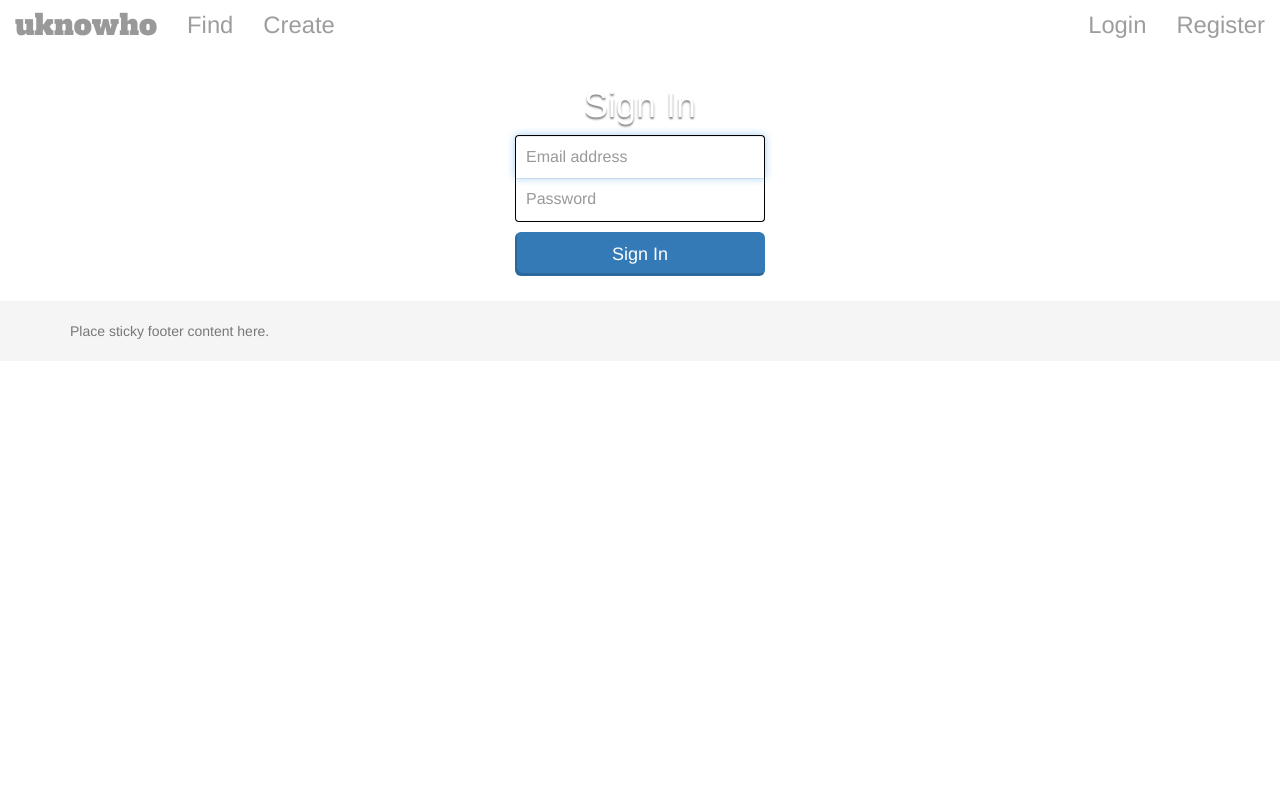
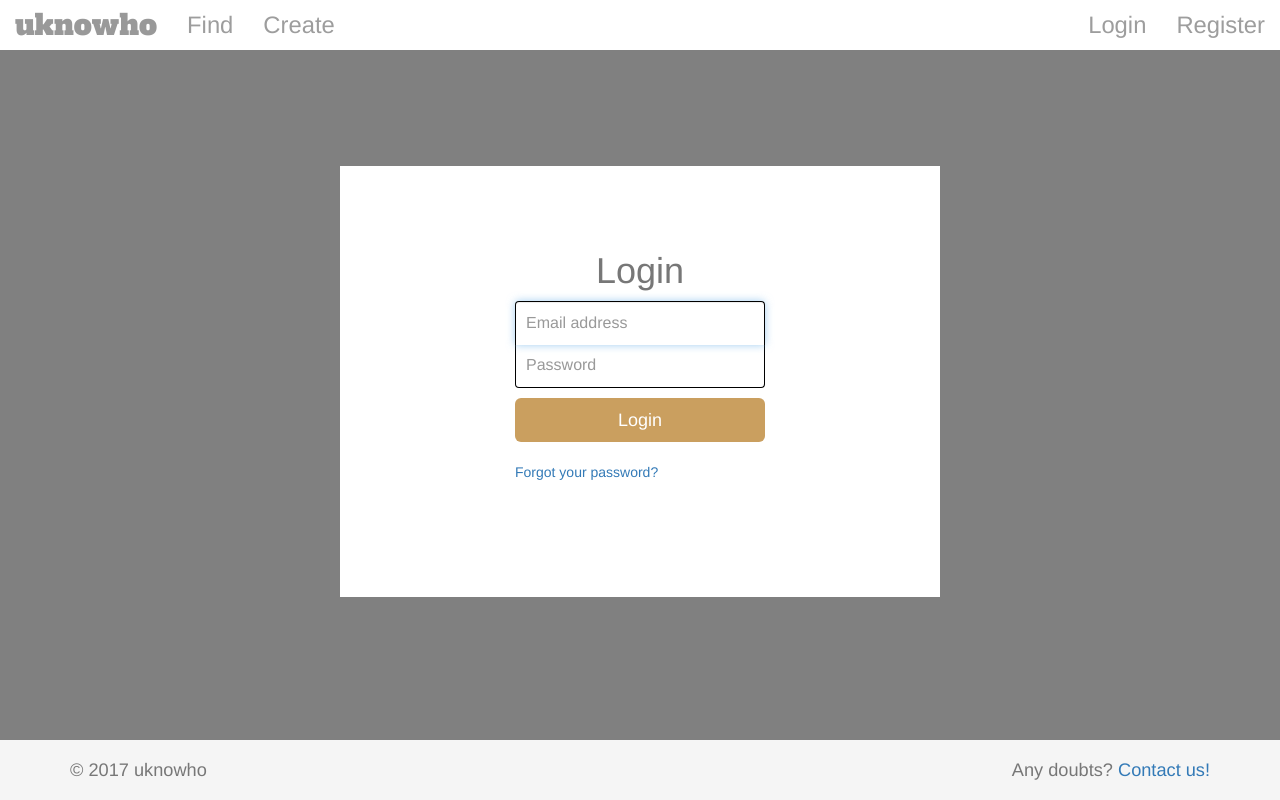
Before and after one commit to Mrrvm/uknowho, a Django app: page /login/ in a window 1280 px wide. Run offline with Django 3.2, Linux system fonts and the light colour scheme; some libraries are stand-ins or nearby versions.

Commit message:
Fixed login

```diff
--- a/uknowho/projects/static/projects/style.css
+++ b/uknowho/projects/static/projects/style.css
@@ -9,7 +9,7 @@
   background-color: white;
 }
 
-.navbar-inverse .navbar-nav > li > a:hover, .navbar-inverse .navbar-nav > li > a:focus {
+.navbar-inverse .navbar-nav li a:hover, .navbar-inverse .navbar-nav li a:focus {
     color: black;
 }
 
@@ -51,23 +51,24 @@
 }
 
 #jumbotronButtons {
-  font-size: 2em;
+  font-size: 1.9em;
   margin-top: 430px;
   text-align: center;
 }
 
 #jumbotronButtons button {
-  padding-left: 10px;
-  padding-right: 10px;
-  padding-top: 5px;
-  padding-bottom: 5px;
+  padding-left: 20px;
+  padding-right: 20px;
+  padding-top: 10px;
+  padding-bottom: 10px;
   background-color: white;
   color: black;
+  border: none
 }
 
 #categoryItems {
   padding-top: 20px;
-  padding-bottom: 20px;
+  padding-bottom: 40px;
   text-align: center;
   font-size: 1.6em;
 }
@@ -77,12 +78,13 @@
 }
 
 .footer {
-    position: relative;
+    position: fixed;
     bottom: 0;
     width: 100%;
     height: 60px;
     line-height: 60px;
     background-color: #f5f5f5;
+    font-size: 1.3em;
 }
 
 
@@ -92,17 +94,18 @@
   {
    outline:0;
    border:none;
-   border-top:none;
-   border-bottom:none;
-   border-left:none;
-   border-right:none;
-   box-shadow:inset 2px -3px rgba(0,0,0,0.15);
+   background-color: #CA9F5F;
   }
   .btn:focus
   {
    outline:0;
    -webkit-outline:0;
    -moz-outline:0;
+  }
+
+  .btn:hover {
+    background-color: gray;
+
   }
 
   .form-signin {
@@ -158,10 +161,19 @@
     border-bottom-style: solid;
     border-left-style: solid;
     border-color: rgb(0,0,0);
-    border-top:1px solid rgba(0,0,0,0.08);
+
   }
-  .form-signin-heading {
-    color: #fff;
-    text-align: center;
-    text-shadow: 0 2px 2px rgba(0,0,0,0.5);
+
+  .loginCtn {
+      background-color: white;
+      color: black;
+      padding-bottom: 80px;
+
   }
+
+  @media (min-width: 600px) {
+    .loginCtn {
+      margin-top: 13%;
+      width: 600px;
+    }
+  }
--- a/uknowho/projects/templates/projects/base.html
+++ b/uknowho/projects/templates/projects/base.html
@@ -10,6 +10,9 @@
     <link rel="stylesheet" href="{% static 'projects/style.css'%}" />
     <link href="https://fonts.googleapis.com/css?family=Alfa+Slab+One" rel="stylesheet"/>
     <title>uknowho - Home</title>
+    <script src="https://ajax.googleapis.com/ajax/libs/jquery/3.2.0/jquery.min.js"></script>
+    <script src="https://maxcdn.bootstrapcdn.com/bootstrap/3.3.7/js/bootstrap.min.js"></script>
+    <script type="text/javascript" src="{% static 'projects/js/main.js' %}"></script>
   </head>
   <body>
      <nav class="navbar navbar-inverse navbar-fixed-top">
@@ -28,10 +31,10 @@
               <li><a href="#">Create</a></li>
           </ul>
           <ul class="nav navbar-nav navbar-right">
-           <li id="login"><a href="{% url 'projects:register' %}">Register</a></li>
+           <li><a href="{% url 'projects:register' %}">Register</a></li>
           </ul>
           <ul class="nav navbar-nav navbar-right">
-           <li id="login"><a href="{% url 'projects:login' %}">Login</a></li>
+           <li><a href="{% url 'projects:login' %}">Login</a></li>
           </ul>
         </div>
       </div>
@@ -40,11 +43,9 @@
 
     <footer class="footer">
       <div class="container">
-        <span class="text-muted">Place sticky footer content here.</span>
+        <span class="text-muted">© 2017 uknowho</span>
+        <span style="float:right" class="text-muted">Any doubts? <a>Contact us!</a></span>
       </div>
     </footer>
   </body>
-  <script src="https://ajax.googleapis.com/ajax/libs/jquery/3.2.0/jquery.min.js"></script>
-  <script src="https://maxcdn.bootstrapcdn.com/bootstrap/3.3.7/js/bootstrap.min.js"></script>
-  <script type="text/javascript" src="{% static 'projects/js/main.js' %}"></script>
 </html>
--- a/uknowho/projects/templates/projects/login.html
+++ b/uknowho/projects/templates/projects/login.html
@@ -2,20 +2,23 @@
 
 {% block body %}
  	<!-- LOGIN BOX -->
-
-	<div class="container">
-
+ 	<style type="text/css">
+ 		body {
+ 			background-color: gray;
+ 		}
+ 	</style>
+	<div class="container loginCtn">
 		<form class="form-signin">
-			<h1 class="form-signin-heading text-muted">Sign In</h1>
-			<input type="text" class="form-control" placeholder="Email address" required="" autofocus="">
-			<input type="password" class="form-control" placeholder="Password" required="">
+			<h1 style="text-align:center;" class="text-muted">Login</h1>
+			<input type="text" class="form-control" placeholder="Email address" required="required" autofocus="">
+			<input type="password" class="form-control" placeholder="Password" required="required">
 			<button class="btn btn-lg btn-primary btn-block" type="submit">
-				Sign In
+				Login
 			</button>
+			<br>
+			<p><a>Forgot your password?</a></p>
 		</form>
-
 	</div>
-
 {% endblock body %}
 
  </body>
```
Also changed, not shown: uknowho/projects/templates/projects/index.html (+23 -6 lines), uknowho/projects/templates/projects/register.html (+11 -8 lines).
